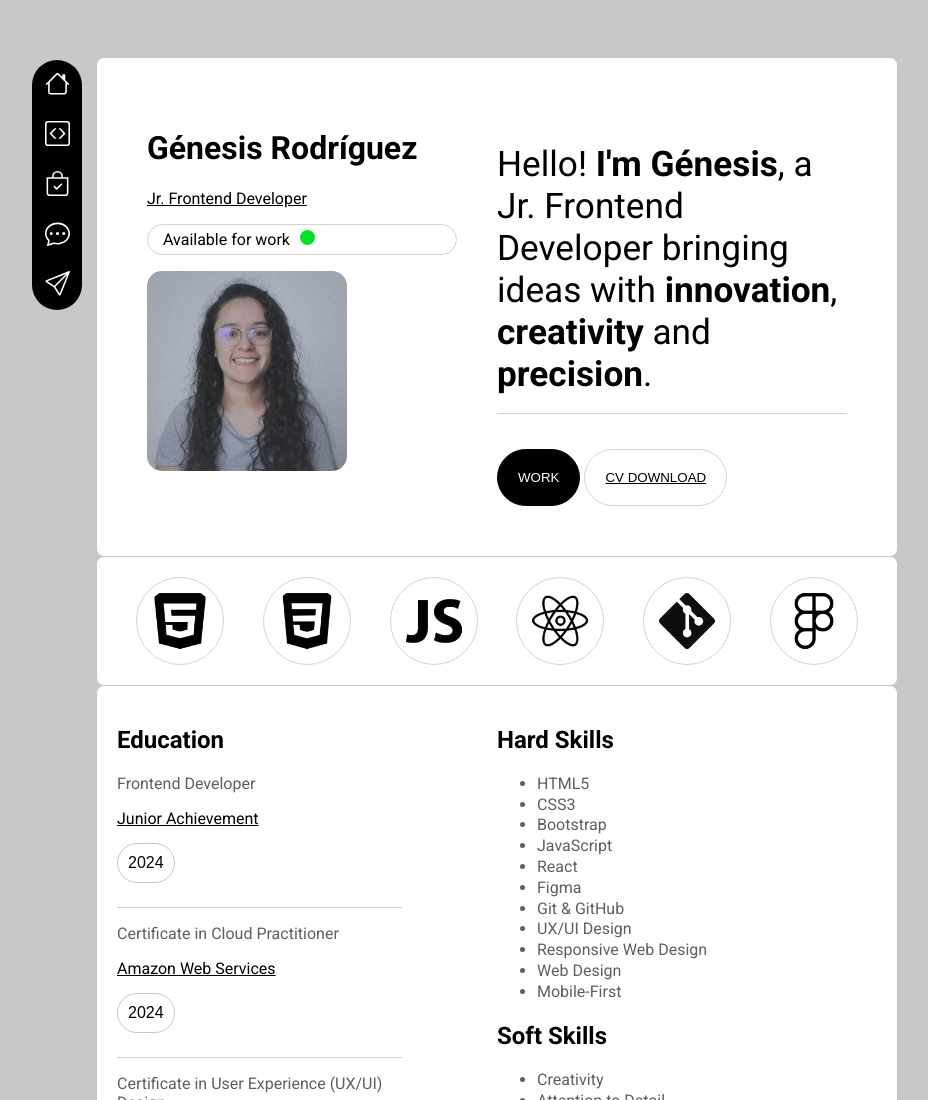
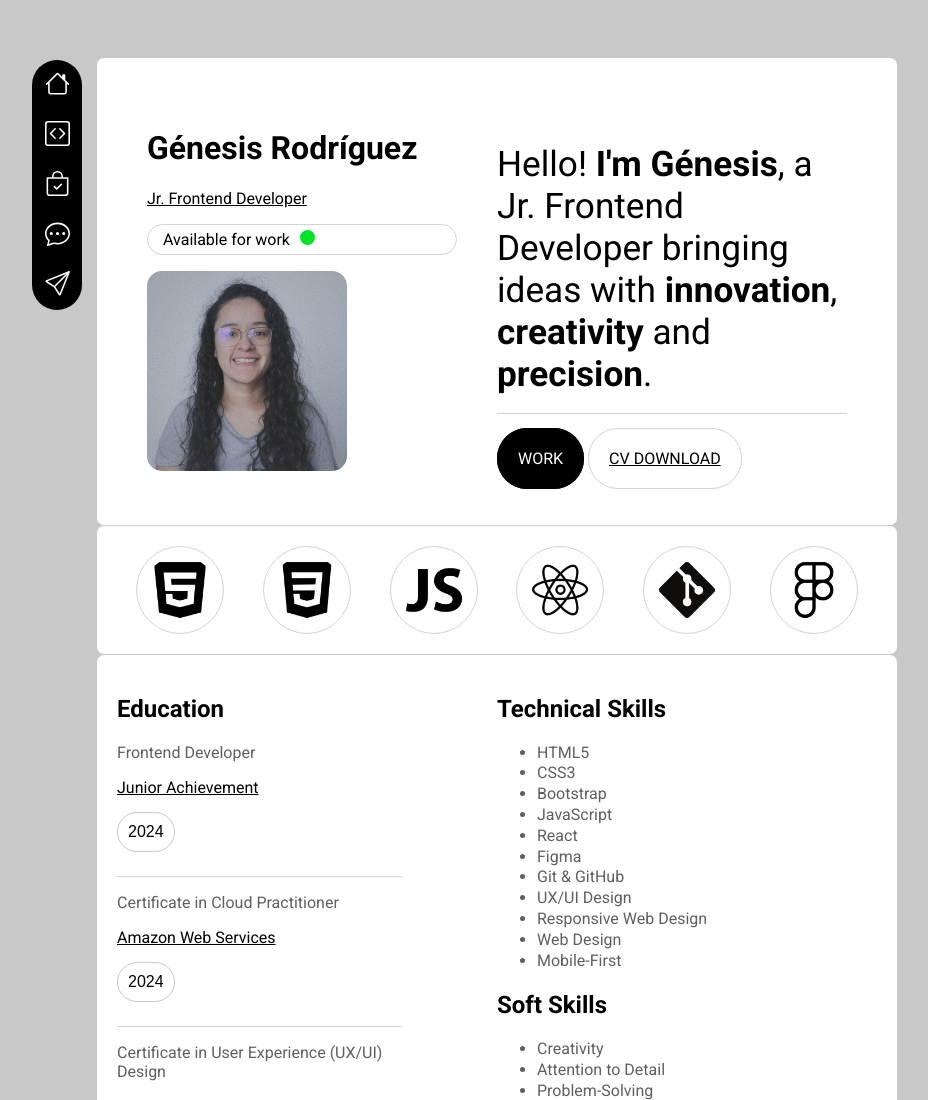
Before and after one commit to genesisrguez/Portfolio, a plain HTML site: page index.html in a window 1280 px wide. Shown: the top 1100 px of the page, without its empty margins (168-1096 px from the left). Drawn offline with nearby package versions, Linux system fonts and the light colour scheme.

Commit message:
Se agregó el CV y se modificó la section de Education, agregando soft y hard skills.

```diff
--- a/index.html
+++ b/index.html
@@ -55,8 +55,8 @@
             <div class="subsection">
                 <p class="p-desc">Hello! <strong>I'm Génesis</strong>, a Jr. Frontend Developer bringing ideas with <strong>innovation</strong>, <strong>creativity</strong> and <strong>precision</strong>.</p>
                 <div>
-                    <button class="btn-black">WORK</button>
-                    <button class="btn-lined">CV DOWNLOAD</button>
+                    <a href="#work" class="btn-black">WORK</a>
+                    <a href="./multimedia/GÉNESIS RODRÍGUEZ_CV.pdf" target="_blank" class="btn-lined">CV DOWNLOAD</a>
                 </div>
             </div>
         </div>
@@ -99,7 +99,7 @@
                 <p style="width: 75%;" class="deco-line"></p>
             </div>
             <div class="subsection lineheight">
-                <h2>Hard Skills</h2>
+                <h2>Technical Skills</h2>
                 <ul>
                     <li style="width: 75%; color: #5f5f5f;">HTML5</li>
                     <li style="width: 75%; color: #5f5f5f;">CSS3</li>
--- a/style.css
+++ b/style.css
@@ -122,6 +122,7 @@ body{
     padding: 20px;
     border: 1px solid black;
     border-radius: 30px;
+    text-decoration: none;
 }
 
 .btn-black:hover {
@@ -135,6 +136,7 @@ body{
     border: 1px solid rgb(211, 211, 211);
     border-radius: 30px;
     text-decoration: underline;
+    color: black;
 }
 
 .btn-lined:hover {
```
Also changed, not shown: 1 other file.
